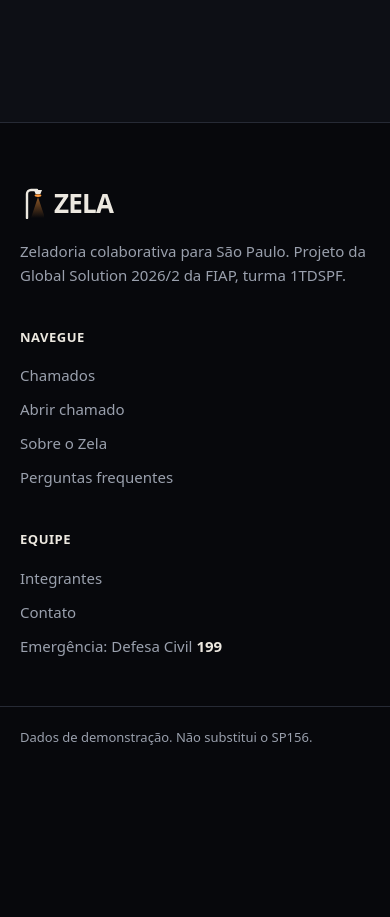
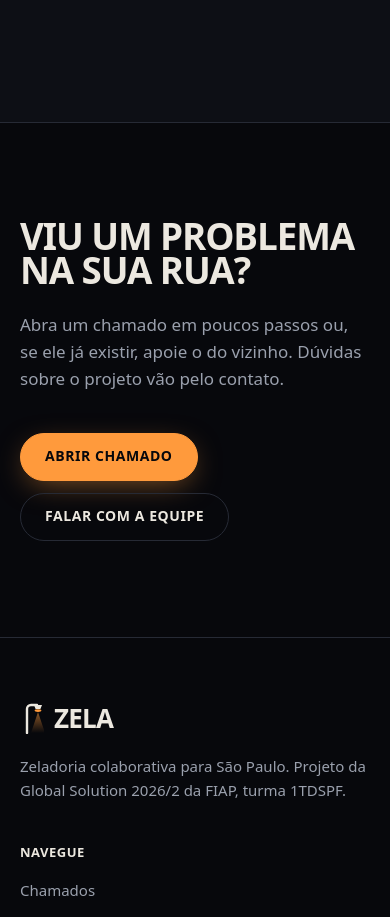
Before and after one commit to LuizHenriqueAAlbarello/Zela, a React (Vite) app: page /sobre in a window 390 px wide. Shown: the part 6240-7157 px from the top of the page. Before the commit the page ends 7008 px from the top, so only its background shows below. Built offline with nearby package versions, Linux system fonts and the light colour scheme.

Commit message:
feat: adiciona chamada final na página Sobre

```diff
--- a/src/pages/Sobre.tsx
+++ b/src/pages/Sobre.tsx
@@ -1,5 +1,6 @@
 import { useRef } from 'react'
 import LuzesDaCidade from '../components/LuzesDaCidade'
+import BotaoLink from '../components/Botao'
 
 /** Um número de destaque com a explicação e a fonte de onde ele veio. */
 interface Numero {
@@ -277,6 +278,25 @@ export default function Sobre() {
           </ul>
         </div>
       </section>
+
+      {/* Chamada final: depois de entender o Zela, o próximo passo */}
+      <section aria-labelledby="titulo-chamada" className="border-t border-borda">
+        <div className="mx-auto max-w-[1320px] px-5 py-24 sm:px-8 md:py-32">
+          <h2 id="titulo-chamada" className="titulo max-w-[16ch] text-[clamp(2.3rem,5vw,3.75rem)]">
+            Viu um problema na sua rua?
+          </h2>
+          <p className="mt-6 max-w-[50ch] text-mudo">
+            Abra um chamado em poucos passos ou, se ele já existir, apoie o do vizinho. Dúvidas sobre o projeto
+            vão pelo contato.
+          </p>
+          <div className="mt-10 flex flex-wrap gap-3">
+            <BotaoLink para="/chamados/novo">Abrir chamado</BotaoLink>
+            <BotaoLink para="/contato" variante="contorno">
+              Falar com a equipe
+            </BotaoLink>
+          </div>
+        </div>
+      </section>
     </>
   )
 }
```
